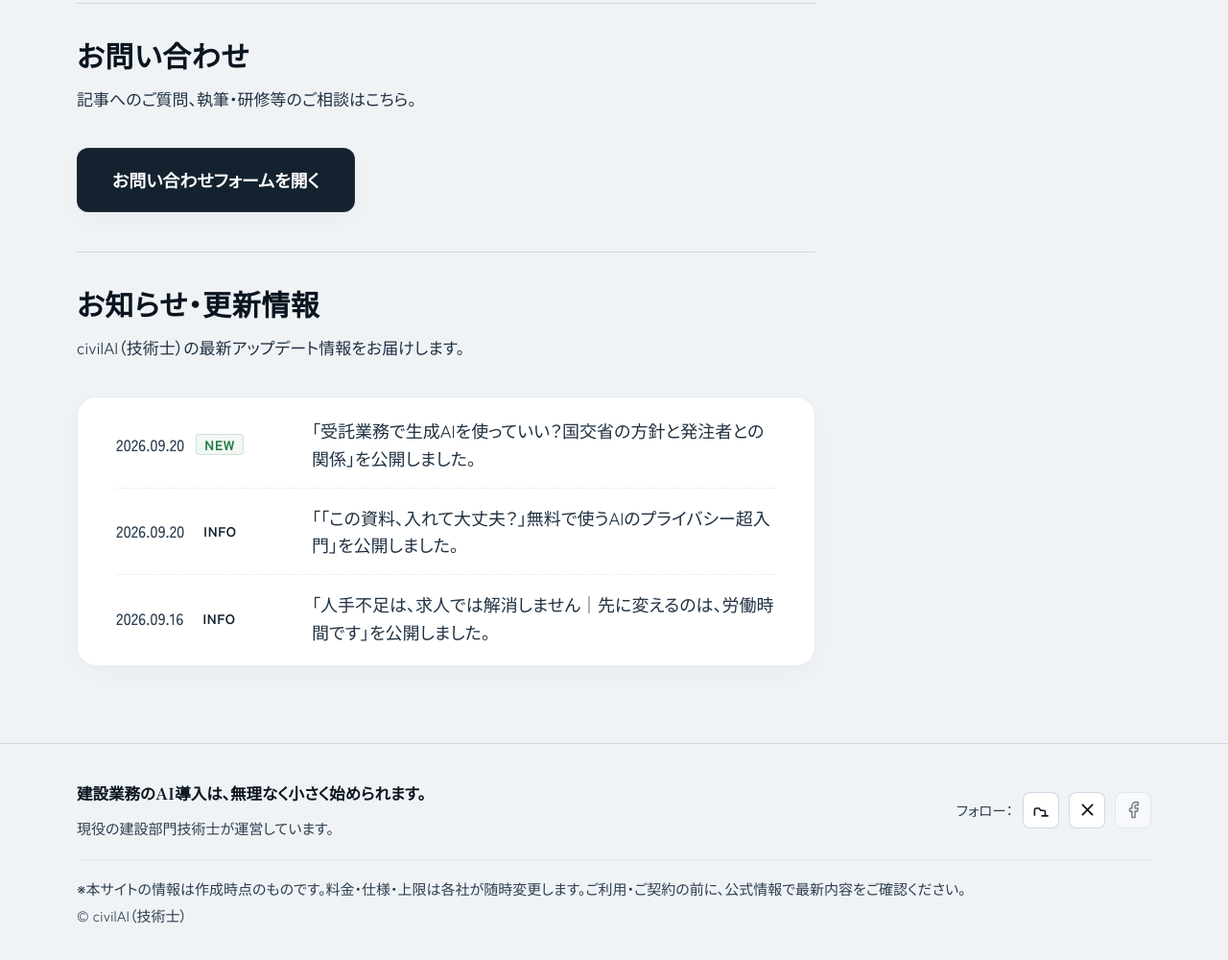
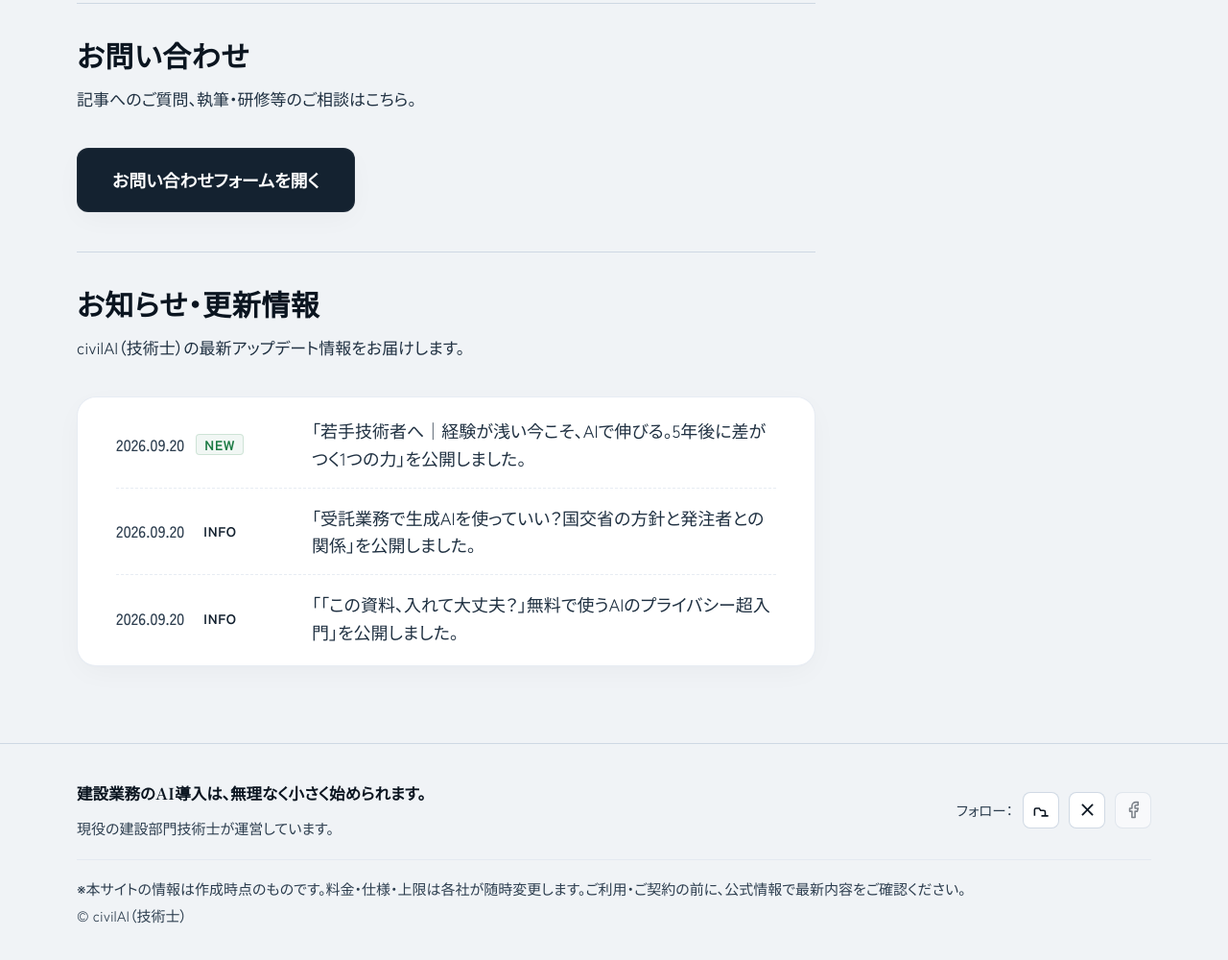
Before and after one commit to civil-ai-study/civilai-site, a plain HTML site: page index.html in a window 1280 px wide. Shown: the part 5902-6902 px from the top of the page at 96% size. Drawn offline with Linux system fonts and the light colour scheme.

Commit message:
サイト反映: 若手技術者の記事（note25）の公開をカード・お知らせに反映した

```diff
--- a/index.html
+++ b/index.html
@@ -324,6 +324,15 @@
                   <time class="news-date" datetime="2026-09-20">2026.09.20</time>
                   <span class="info-badge badge-new">NEW</span>
                 </div>
+                <p class="news-text">「若手技術者へ｜経験が浅い今こそ、AIで伸びる。5年後に差がつく1つの力」を公開しました。</p>
+              </div>
+            </div>
+            <div class="news-item">
+              <div class="news-link">
+                <div class="news-meta">
+                  <time class="news-date" datetime="2026-09-20">2026.09.20</time>
+                  <span class="info-badge">INFO</span>
+                </div>
                 <p class="news-text">「受託業務で生成AIを使っていい？国交省の方針と発注者との関係」を公開しました。</p>
               </div>
             </div>
@@ -334,15 +343,6 @@
                   <span class="info-badge">INFO</span>
                 </div>
                 <p class="news-text">「「この資料、入れて大丈夫？」無料で使うAIのプライバシー超入門」を公開しました。</p>
-              </div>
-            </div>
-            <div class="news-item">
-              <div class="news-link">
-                <div class="news-meta">
-                  <time class="news-date" datetime="2026-09-16">2026.09.16</time>
-                  <span class="info-badge">INFO</span>
-                </div>
-                <p class="news-text">「人手不足は、求人では解消しません｜先に変えるのは、労働時間です」を公開しました。</p>
               </div>
             </div>
           </div>
```
Also changed, not shown: genba.html (+1 -1 lines).
